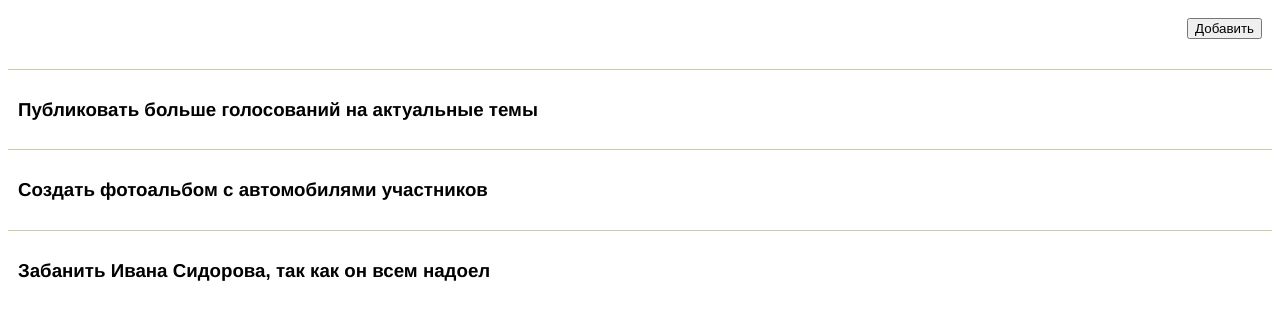
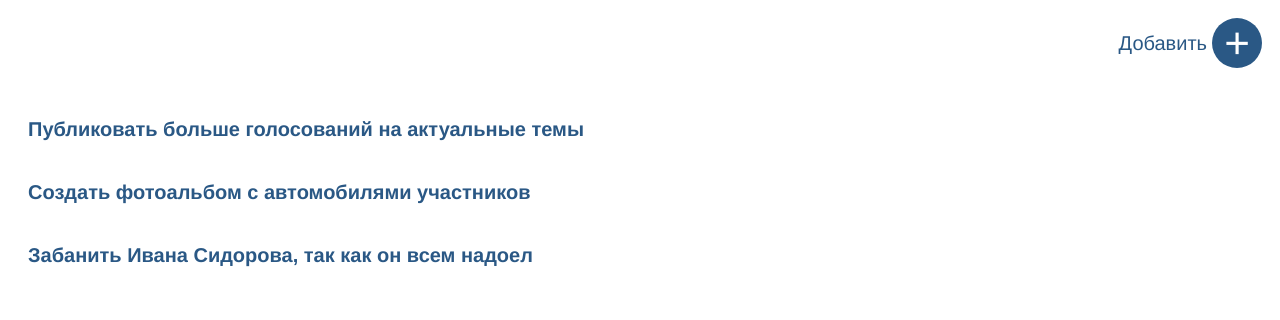
Before and after one commit to zarly/escalator, a Vue app: page /#/ in a window 1280 px wide. Shown: the top 320 px of the page. Built offline with nearby package versions, Linux system fonts and the light colour scheme.

Commit message:
fix styles

```diff
--- a/src/components/TezisTitle.vue
+++ b/src/components/TezisTitle.vue
@@ -3,7 +3,7 @@
 		<div class="flex-row">
 
 		</div>
-		<h3 v-text="object.text"></h3>
+		<router-link :to="'/tezis/' + object.id" class="title" v-text="object.text"></router-link>
 		<div class="flex-row">
 
 		</div>
@@ -29,10 +29,18 @@
 </script>
 
 <style lang="less" scoped>
+	@import "../styles/_variables.less";
+
 	.TezisTitle {
 		text-align: left;
-		border-top: 1px solid #cca;
-		padding: 10px;
+		padding: 20px;
+
+		.title {
+			color: @dark-blue;
+			font-size: @title-font-size;
+			font-weight: bold;
+			text-decoration: none;
+		}
 
 		.flex-row {
 			display: flex;
@@ -42,11 +50,5 @@
 				flex: 1;
 			}
 		}
-
-		.splitter-h {
-			height: 1px;
-			background: #cca;
-			margin: 0 10px;
-		}
 	}
 </style>
--- a/src/pages/List.vue
+++ b/src/pages/List.vue
@@ -1,7 +1,10 @@
 <template>
 	<div>
 		<header>
-			<button>Добавить</button>
+			<router-link to="/add" class="add-link">
+				<span class="add-label">Добавить</span>
+				<div class="add-btn">+</div>
+			</router-link>
 		</header>
 		<div class="panel">
 			<TezisTitle v-for="item in list" :object="item" :key="item.id"></TezisTitle>
@@ -27,9 +30,42 @@
 </script>
 
 <style lang="less" scoped>
+	@import "../styles/_variables.less";
+
 	header {
 		padding: 10px;
 		margin-bottom: 20px;
 		text-align: right;
+
+		.add-link {
+			box-sizing: border-box;
+			display: inline-block;
+			position: relative;
+			width: 150px;
+			height: 50px;
+			padding-right: 55px;
+			padding-top: 14px;
+			text-decoration: none;
+
+			.add-label {
+				color: @dark-blue;
+				font-size: @title-font-size;
+				text-decoration: none;
+			}
+
+			.add-btn {
+				box-sizing: border-box;
+				position: absolute;
+				top: 0;
+				right: 0;
+				width: 50px;
+				height: 50px;
+				border-radius: 25px;
+				background: @dark-blue;
+				color: @white;
+				text-align: center;
+				font-size: 44px;
+			}
+		}
 	}
 </style>
--- /dev/null
+++ b/src/styles/_variables.less
@@ -0,0 +1,5 @@
+
+@white: #fff;
+@dark-blue: #2a5885;
+
+@title-font-size: 20px;
```
